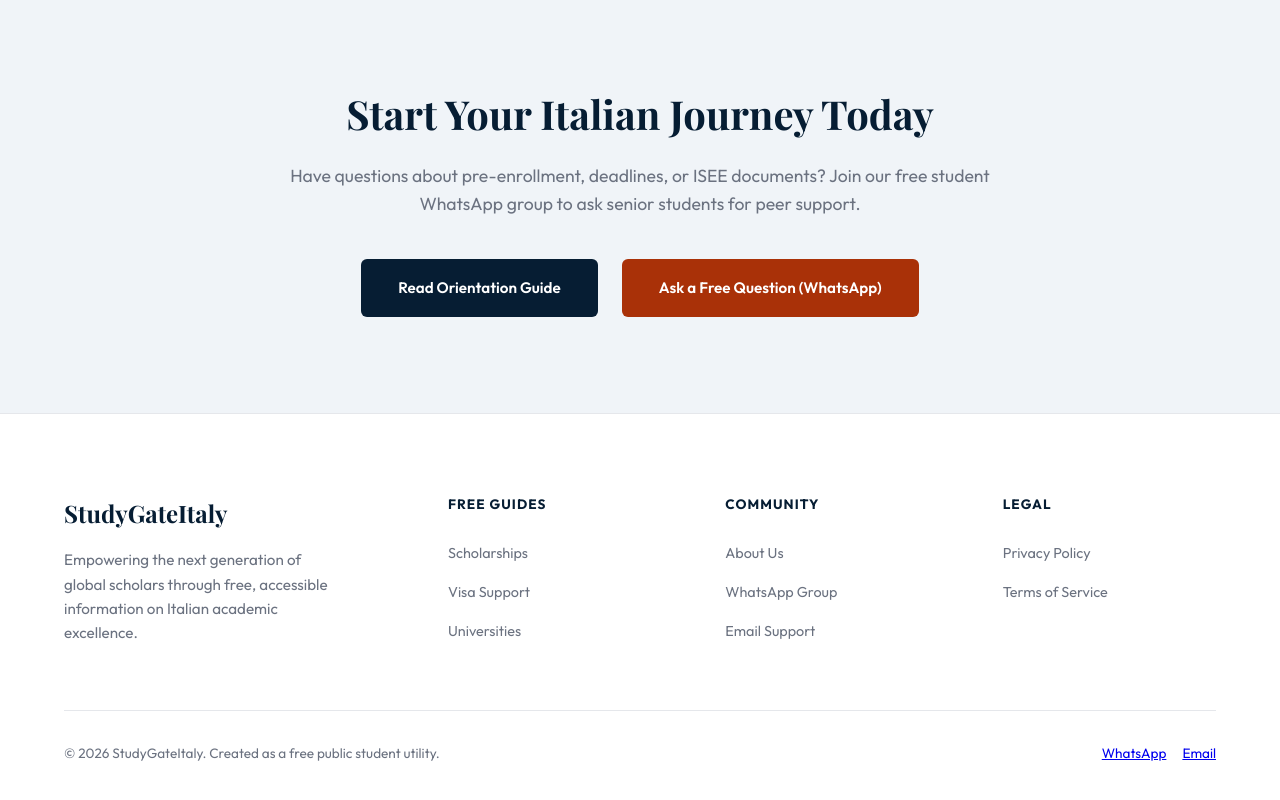
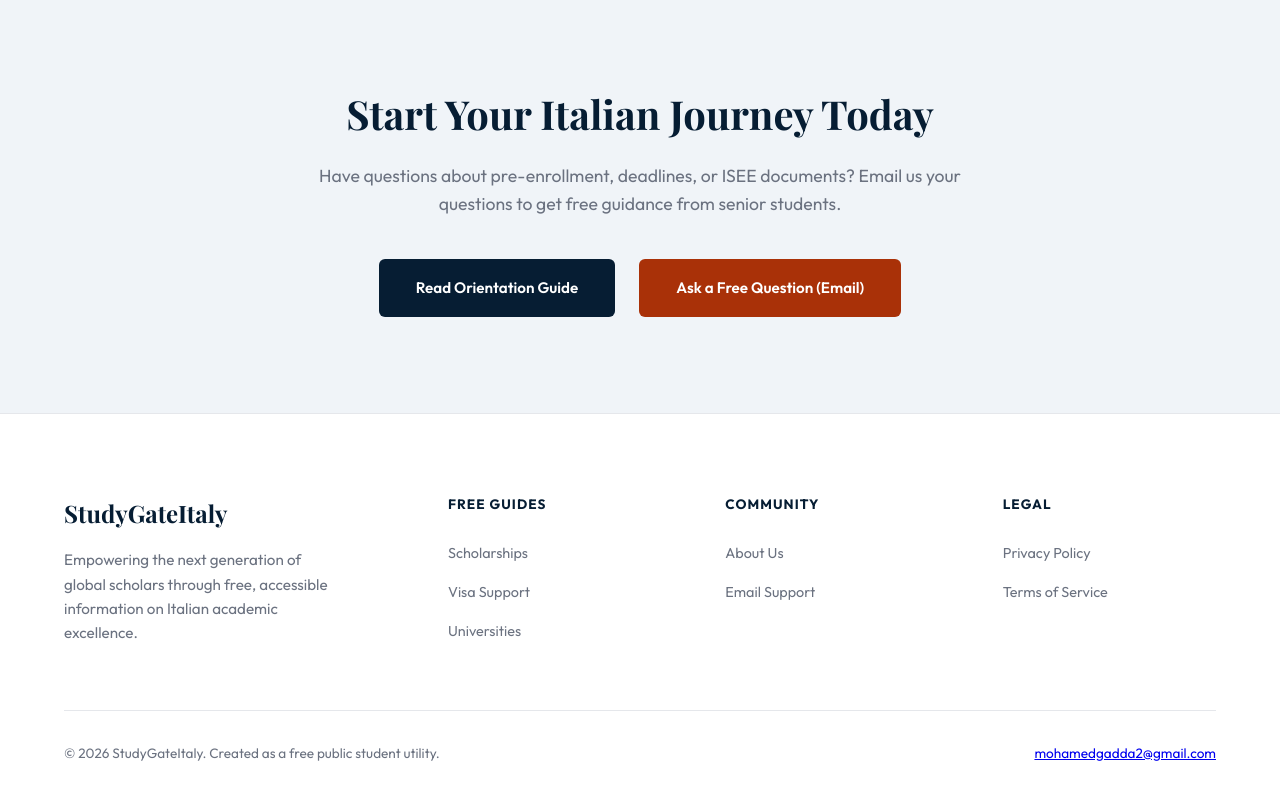
Before and after one commit to StudyGateItaly/StudyGateItaly, a React (Vite) app: page / in a window 1280 px wide. Shown: the part 9519-10319 px from the top of the page. Built offline with nearby package versions, Linux system fonts and the light colour scheme; a web font is replaced by a local one.

Commit message:
Remove WhatsApp contact links and replace with direct email links to mohamedgadda2@gmail.com

```diff
--- a/src/components/Footer.jsx
+++ b/src/components/Footer.jsx
@@ -45,10 +45,7 @@ export default function Footer({ lang }) {
       <div className="footer-bottom">
         <div>{t.copyright}</div>
         <div>
-          <a href="https://wa.me/213658950047" target="_blank" rel="noopener noreferrer" style={{ marginRight: '1rem' }}>
-            WhatsApp
-          </a>
-          <a href="mailto:mohamedgadda2@gmail.com">Email</a>
+          <a href="mailto:mohamedgadda2@gmail.com">mohamedgadda2@gmail.com</a>
         </div>
       </div>
     </footer>
--- a/src/components/JourneyCTA.jsx
+++ b/src/components/JourneyCTA.jsx
@@ -3,7 +3,7 @@ import { translations } from '../translations'
 
 export default function JourneyCTA({ lang, setView }) {
   const t = translations[lang].journey
-  const contactUrl = 'https://wa.me/213658950047'
+  const contactUrl = 'mailto:mohamedgadda2@gmail.com'
 
   return (
     <div className="journey-section">
--- a/src/components/Navbar.jsx
+++ b/src/components/Navbar.jsx
@@ -46,7 +46,7 @@ export default function Navbar({ lang, toggleLang, setView }) {
         <button className="lang-toggle" onClick={toggleLang}>
           عربي / EN
         </button>
-        <a href="https://wa.me/213658950047" target="_blank" rel="noopener noreferrer" className="cta-nav">
+        <a href="mailto:mohamedgadda2@gmail.com" className="cta-nav">
           {t.cta}
         </a>
       </div>
--- a/src/pages/OrientationGuide.jsx
+++ b/src/pages/OrientationGuide.jsx
@@ -62,9 +62,9 @@ export default function OrientationGuide({ lang, onBack }) {
           ]
         }
       ],
-      whatsappTitle: "Need Personalized Help?",
-      whatsappDesc: "Join our free peer-to-peer student support channel on WhatsApp. Ask questions about deadlines, CAF centers, or visa documentation directly to senior students.",
-      whatsappBtn: "Chat with Students (WhatsApp)"
+      supportTitle: "Need Personalized Help?",
+      supportDesc: "Email us directly or fill out the question form below. Our volunteer senior student advisors will review your query and reply directly to your inbox.",
+      supportBtn: "Send an Email Question"
     },
     ar: {
       title: "دليل التوجيه خطوة بخطوة",
@@ -124,9 +124,9 @@ export default function OrientationGuide({ lang, onBack }) {
           ]
         }
       ],
-      whatsappTitle: "هل تحتاج لمساعدة مخصصة؟",
-      whatsappDesc: "انضم إلى قناة دعم الطلاب المجانية على واتساب. اطرح أسئلتك حول التواريخ، ومراكز CAF، أو وثائق التأشيرة وتواصل مع طلاب قدامى مقيمين في إيطاليا.",
-      whatsappBtn: "تحدث مع الطلاب (واتساب)"
+      supportTitle: "هل تحتاج لمساعدة مخصصة؟",
+      supportDesc: "راسلنا مباشرة عبر البريد الإلكتروني أو املأ نموذج الأسئلة أدناه. سيقوم مرشدونا الطلاب بمراجعة استفسارك والرد عليك مباشرة.",
+      supportBtn: "إرسال استفسار بالبريد الإلكتروني"
     }
   }
 
@@ -186,16 +186,14 @@ export default function OrientationGuide({ lang, onBack }) {
         <AdBanner slot="horizontal" />
 
         <div className="orientation-whatsapp-box">
-          <h3>{t.whatsappTitle}</h3>
-          <p>{t.whatsappDesc}</p>
+          <h3>{t.supportTitle}</h3>
+          <p>{t.supportDesc}</p>
           <a
-            href="https://wa.me/213658950047"
-            target="_blank"
-            rel="noopener noreferrer"
+            href="mailto:mohamedgadda2@gmail.com"
             className="btn-terracotta"
             style={{ display: 'inline-block', marginTop: '1rem' }}
           >
-            {t.whatsappBtn}
+            {t.supportBtn}
           </a>
         </div>
 
--- a/src/pages/ServiceDetail.jsx
+++ b/src/pages/ServiceDetail.jsx
@@ -6,7 +6,7 @@ import ContactForm from '../components/ContactForm'
 export default function ServiceDetail({ slug, lang, onBack }) {
   const t = translations[lang].serviceDetail[slug]
   const navT = translations[lang].nav
-  const contactUrl = 'https://wa.me/213658950047'
+  const contactUrl = 'mailto:mohamedgadda2@gmail.com'
 
   if (!t) return <div>Service guide not found.</div>
 
--- a/src/translations.js
+++ b/src/translations.js
@@ -85,9 +85,9 @@ export const translations = {
     },
     journey: {
       title: "Start Your Italian Journey Today",
-      desc: "Have questions about pre-enrollment, deadlines, or ISEE documents? Join our free student WhatsApp group to ask senior students for peer support.",
+      desc: "Have questions about pre-enrollment, deadlines, or ISEE documents? Email us your questions to get free guidance from senior students.",
       cta1: "Read Orientation Guide",
-      cta2: "Ask a Free Question (WhatsApp)"
+      cta2: "Ask a Free Question (Email)"
     },
     footer: {
       desc: "Empowering the next generation of global scholars through free, accessible information on Italian academic excellence.",
@@ -95,7 +95,7 @@ export const translations = {
       resourcesTitle: "FREE GUIDES",
       resources: ["Scholarships", "Visa Support", "Universities"],
       companyTitle: "COMMUNITY",
-      company: ["About Us", "WhatsApp Group", "Email Support"],
+      company: ["About Us", "Email Support"],
       legalTitle: "LEGAL",
       legal: ["Privacy Policy", "Terms of Service"]
     },
@@ -251,9 +251,9 @@ export const translations = {
     },
     journey: {
       title: "ابدأ رحلتك الإيطالية اليوم",
-      desc: "هل لديك أسئلة حول التسجيل المسبق، التواريخ، أو مستندات الـ ISEE؟ انضم لمجموعة الدعم المجانية للطلاب على واتساب لتسأل الطلاب القدامى المقيمين في إيطاليا.",
+      desc: "هل لديك أسئلة حول التسجيل المسبق، التواريخ، أو مستندات الـ ISEE؟ راسلنا بالبريد الإلكتروني للحصول على توجيه مجاني من الطلاب القدامى.",
       cta1: "اقرأ دليل التوجيه",
-      cta2: "اطرح سؤالاً مجانياً (واتساب)"
+      cta2: "اطرح سؤالاً مجانياً (إيميل)"
     },
     footer: {
       desc: "تمكين الجيل القادم من الباحثين من خلال توفير معلومات مجانية وموثوقة حول التميز الأكاديمي الإيطالي.",
@@ -261,7 +261,7 @@ export const translations = {
       resourcesTitle: "أدلة مجانية",
       resources: ["المنح الدراسية", "دعم التأشيرات", "الجامعات"],
       companyTitle: "المجتمع",
-      company: ["من نحن", "مجموعة واتساب", "الدعم البريدي"],
+      company: ["من نحن", "الدعم البريدي"],
       legalTitle: "قانوني",
       legal: ["سياسة الخصوصية", "شروط الخدمة"]
     },
```
